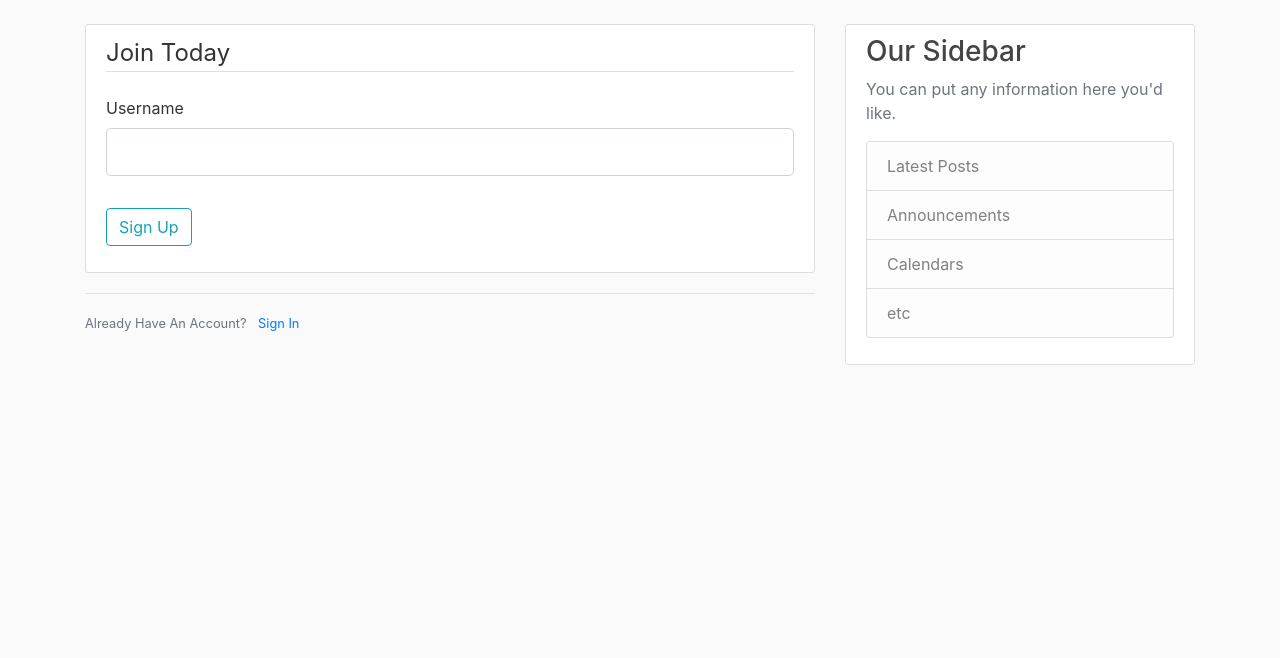
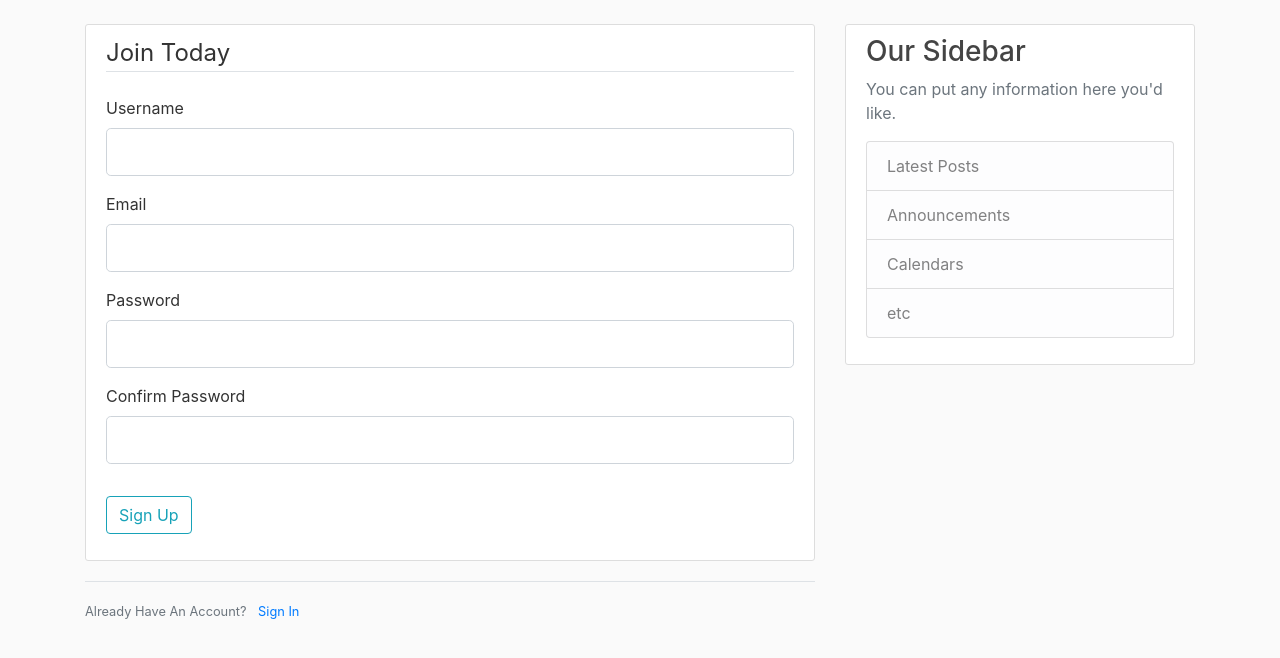
Before and after one commit to INTENDRO/flask_blog, a Flask app: page /register in a window 1280 px wide. Shown: the part 56-714 px from the top of the page. Run offline with Flask 2, Linux system fonts and the light colour scheme; some libraries are stand-ins or nearby versions.

Commit message:
added first form validation

```diff
--- a/flask_blog.py
+++ b/flask_blog.py
@@ -1,4 +1,4 @@
-from flask import Flask, render_template, url_for
+from flask import Flask, render_template, url_for, flash, redirect
 from forms import RegistrationForm, LoginForm
 
 app = Flask(__name__)
@@ -30,9 +30,12 @@ def home():
 def about():
 	return render_template("about.html", title="About")
 
-@app.route("/register")
+@app.route("/register", methods=['GET', 'POST'])
 def register():
 	form = RegistrationForm()
+	if form.validate_on_submit():
+		flash(f'Account created for {form.username.data}', 'success')
+		return redirect(url_for('home'))
 	return render_template("register.html", title="Register", form=form)
 
 @app.route("/login")
--- a/forms.py
+++ b/forms.py
@@ -7,8 +7,8 @@ class RegistrationForm(FlaskForm):
 							validators=[DataRequired(), Length(min=2, max=20)])
 	email = StringField("Email",
 						validators=[DataRequired(), Email()])
-	password = StringField("Password", validators=[DataRequired()])
-	confirm_password = StringField("Confirm Password", validators=[DataRequired(), EqualTo("password")])
+	password = PasswordField("Password", validators=[DataRequired()])
+	confirm_password = PasswordField("Confirm Password", validators=[DataRequired(), EqualTo("password")])
 
 	submit = SubmitField("Sign Up")
 
--- a/templates/layout.html
+++ b/templates/layout.html
@@ -43,6 +43,15 @@
 	<main role="main" class="container">
 		<div class="row">
 			<div class="col-md-8">
+				{% with messages = get_flashed_messages(with_categories=true) %}
+					{% if messages %}
+						{% for category,message in messages %}
+							<div class="alert alert-{{ category }}">
+								{{ message }}
+							</div>
+						{% endfor %}
+					{% endif %}
+				{% endwith %}
 				{% block content %}{% endblock %}
 			</div>
 			<div class="col-md-4">
--- a/templates/register.html
+++ b/templates/register.html
@@ -8,7 +8,29 @@
 				<legend class="border-bottom mb-4">Join Today</legend>
 				<div class="form-group">
 					{{ form.username.label(class="form-control-label") }}
-					{{ form.username(class="form-control form-control-lg") }}
+
+					{% if form.username.errors %}
+						{{ form.username(class="form-control form-control-lg is-invalid") }}
+						<div class="invalid-feedback">
+							{% for error in form.username.errors %}
+								<span>{{ error }}</span>
+							{% endfor %}
+						</div>
+					{% else %}
+						{{ form.username(class="form-control form-control-lg") }}
+					{% endif %}
+				</div>
+				<div class="form-group">
+					{{ form.email.label(class="form-control-label") }}
+					{{ form.email(class="form-control form-control-lg") }}
+				</div>
+				<div class="form-group">
+					{{ form.password.label(class="form-control-label") }}
+					{{ form.password(class="form-control form-control-lg") }}
+				</div>
+				<div class="form-group">
+					{{ form.confirm_password.label(class="form-control-label") }}
+					{{ form.confirm_password(class="form-control form-control-lg") }}
 				</div>
 			</fieldset>
 			<div class="form-group">
```
